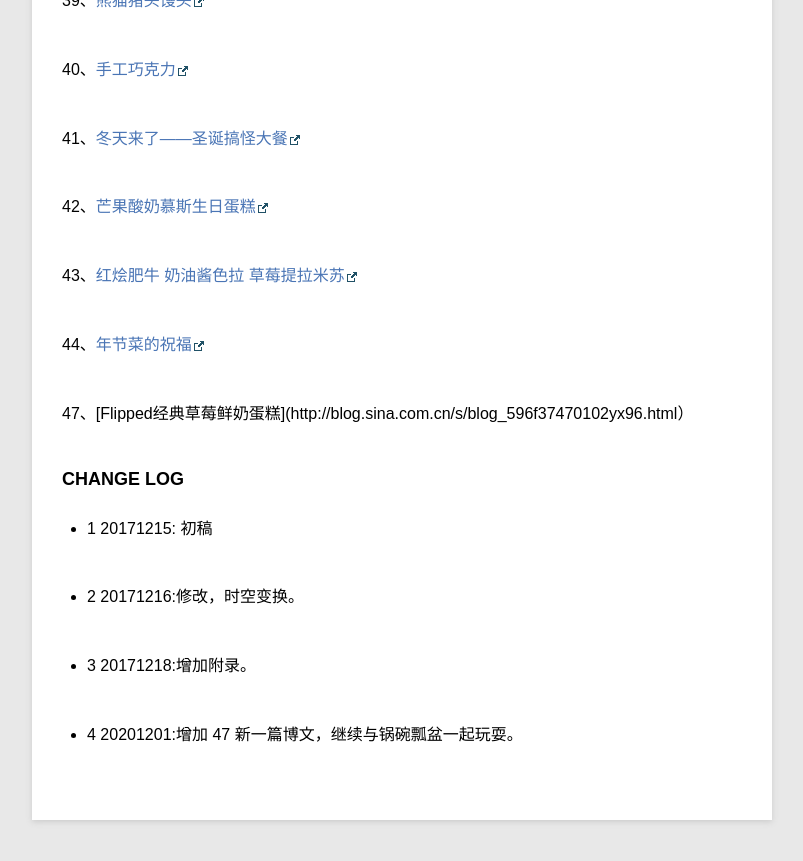
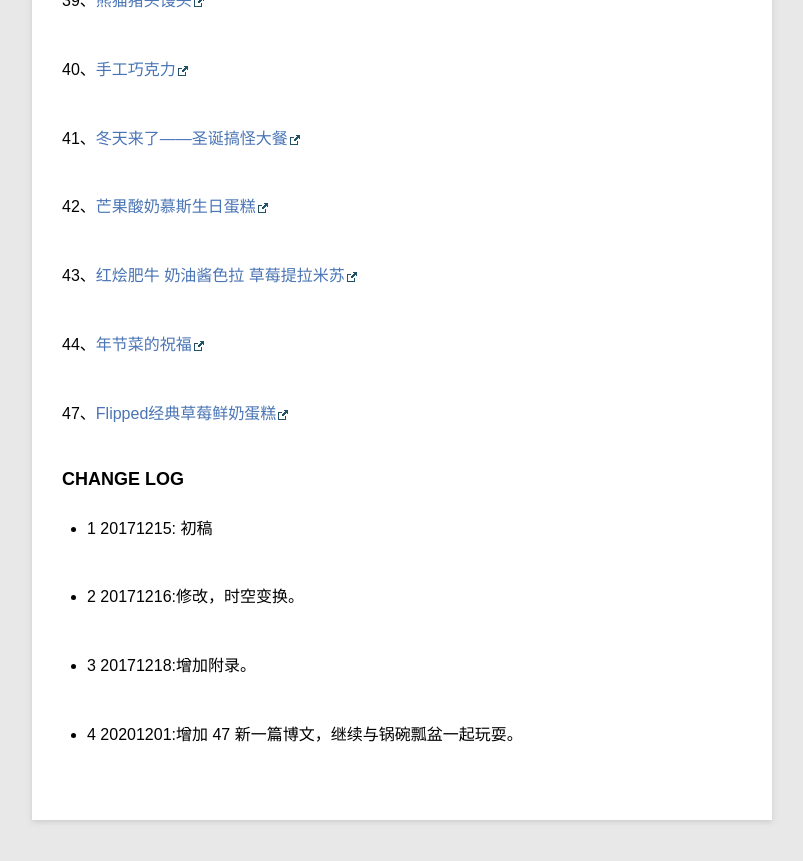
Before and after one commit to violettianjie/violettianjie.github.io, a Jekyll site: the page built from _posts/blog/2017-12-15-cooking.md, in a window 1280 px wide and 900 px high, scrolled down 4517 px. Shown: the top 861 px of the window, without its empty margins (78-881 px from the left). Built offline with Jekyll 4.4.1, drawn with Linux system fonts in a browser that asks for light colours; comment, search, counter and statistics services are not loaded.

Commit message:
Update 2017-12-15-cooking.md

```diff
--- a/_posts/blog/2017-12-15-cooking.md
+++ b/_posts/blog/2017-12-15-cooking.md
@@ -134,7 +134,7 @@ category: blog
 
 44、[年节菜的祝福](http://blog.sina.com.cn/s/blog_596f37470102w47o.html)
 
-47、[Flipped经典草莓鲜奶蛋糕](http://blog.sina.com.cn/s/blog_596f37470102yx96.html）
+47、[Flipped经典草莓鲜奶蛋糕](http://blog.sina.com.cn/s/blog_596f37470102yx96.html)
 
 
 ### CHANGE LOG
```
